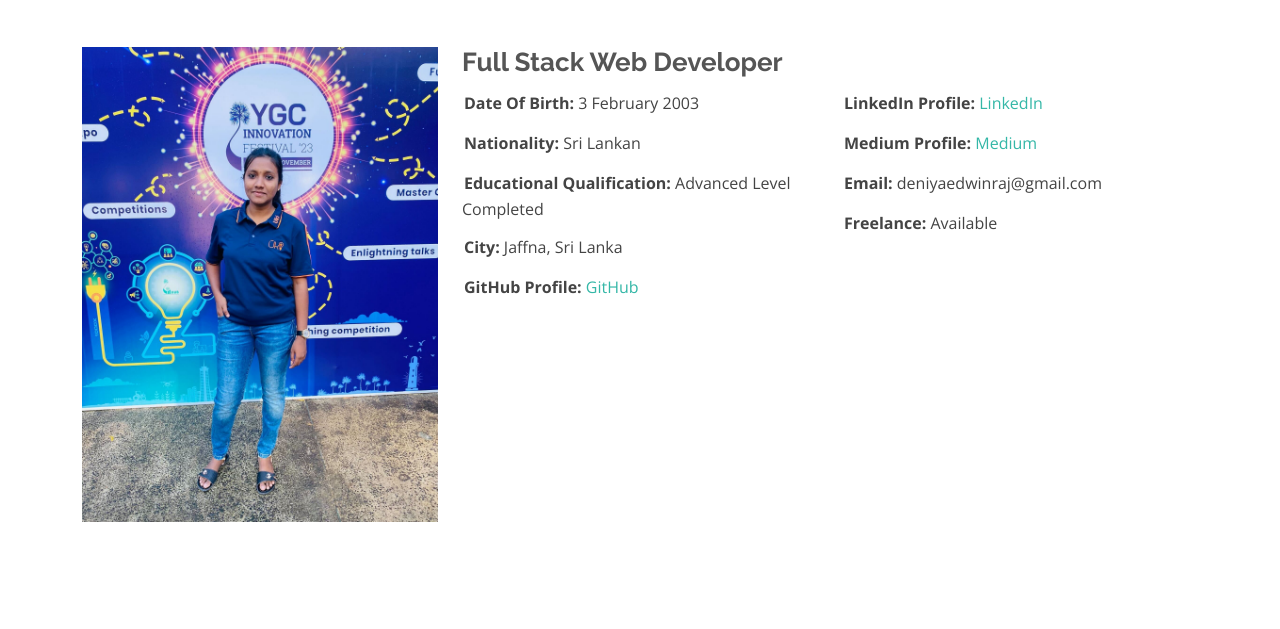
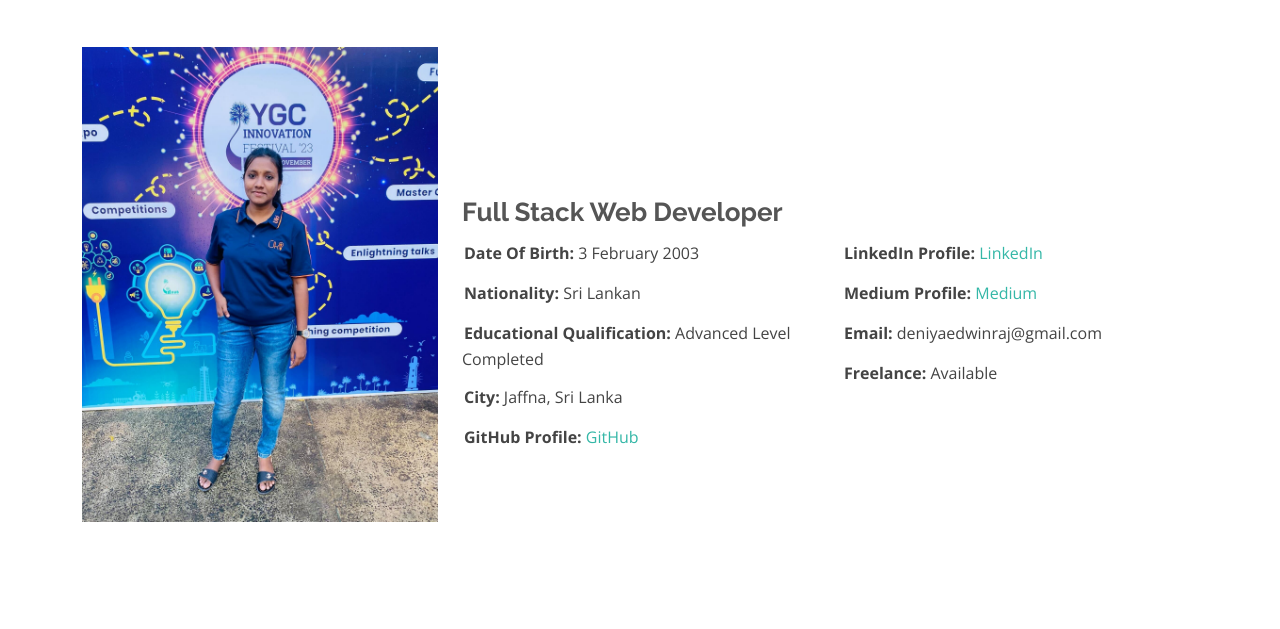
Before and after one commit to Deniya-Edwinraj/Deniya-Portfolio, a plain HTML site: page about.html in a window 1280 px wide. Shown: the part 171-800 px from the top of the page. Drawn offline with nearby package versions, Linux system fonts and the light colour scheme.

Commit message:
fifth-commit

```diff
--- a/about.html
+++ b/about.html
@@ -82,10 +82,11 @@
 
         <div class="row">
           <div class="col-lg-4">
-            <img src="./assets/img/IMG_2159.jpg" class="img-fluid" alt="" height="55%">
+            <img src="./assets/img/IMG_2159.jpg" class="img-fluid" alt="" height="45%">
 
            </div>
-             <div class="col-lg-8 pt-4 pt-lg-0 content">
+             <div class="col-lg-8 pt-4 pt-lg-0 content ">
+              <div class="conte">
             <h3>Full Stack Web Developer</h3>
             <!-- <p class="fst-italic">
               Lorem ipsum dolor sit amet, consectetur adipiscing elit, sed do eiusmod tempor incididunt ut labore et dolore
@@ -118,6 +119,7 @@
             </p> -->
           </div>
         </div>
+      </div>
 
       </div>
     </section><!-- End About Section -->
--- a/assets/css/style.css
+++ b/assets/css/style.css
@@ -594,7 +594,9 @@ section {
 /*--------------------------------------------------------------
 # About
 --------------------------------------------------------------*/
-
+.conte{
+  padding-top: 150px;
+}
 .about .content h3 {
   font-weight: 700;
   font-size: 26px;
```
Also changed, not shown: assets/img/about.jpg (deleted), assets/img/hero-bg.jpg (deleted).
